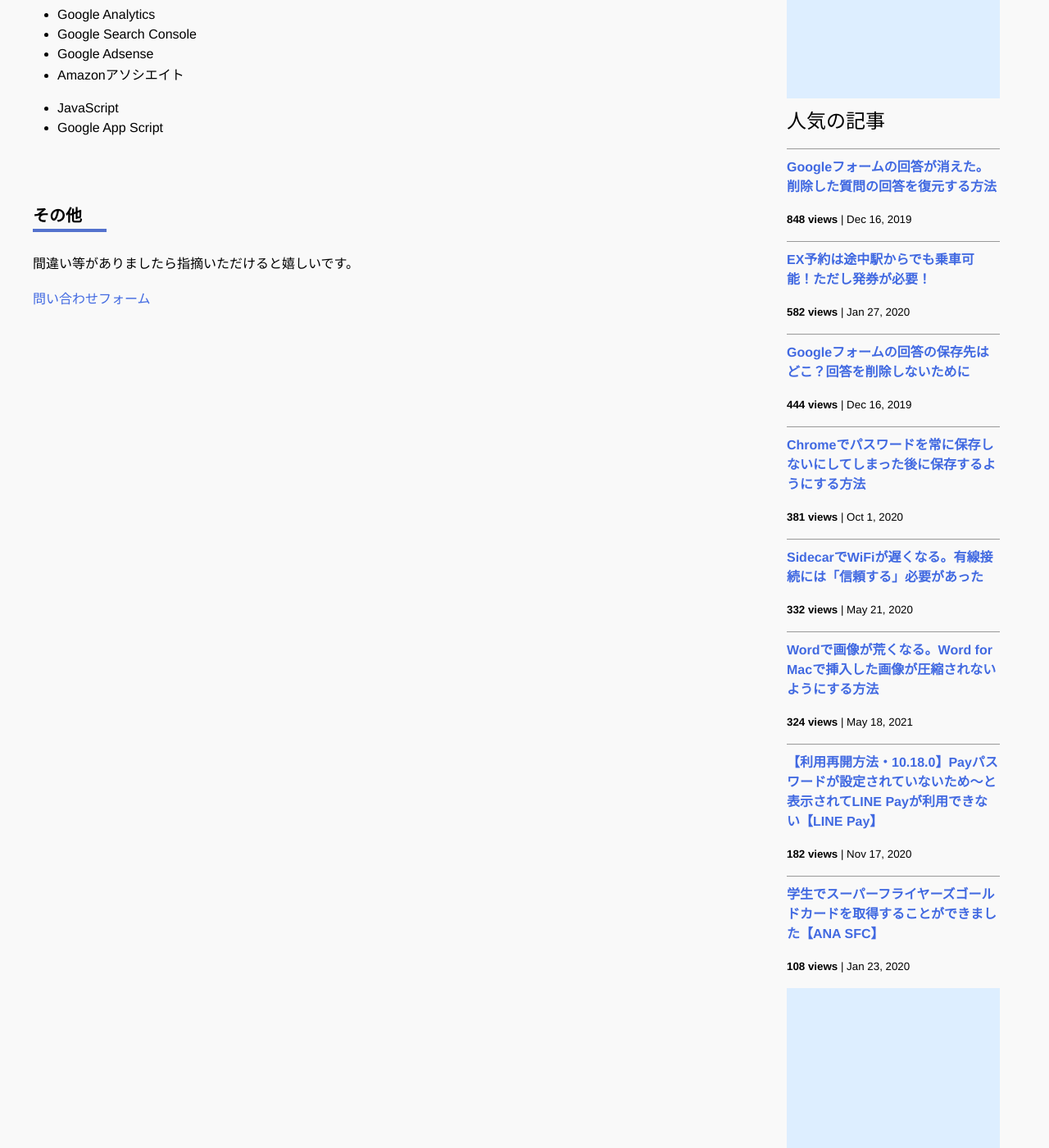
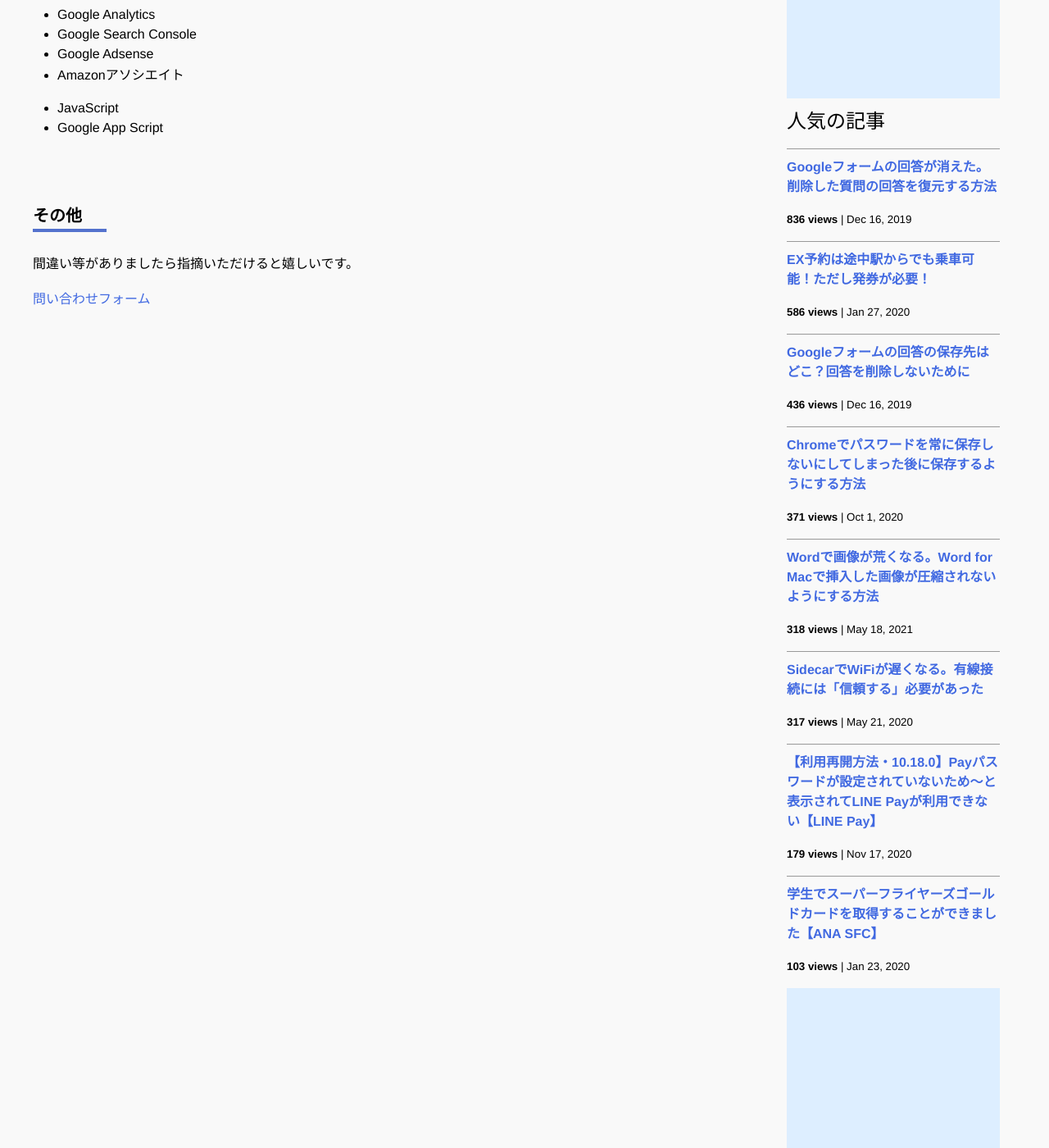
Before and after one commit to iwanaminami/shoyaiwaname, a Jekyll site: the page built from about.markdown, in a window 1280 px wide and 1400 px high, scrolled down 693 px. Shown: the whole window at 82% size. Built offline with Jekyll 4.4.1, drawn with Linux system fonts in a browser that asks for light colours; nearby versions of some CDN libraries; comment, search, counter and statistics services are not loaded.

Commit message:
a new commit message

```diff
--- a/_data/popularposts.yml
+++ b/_data/popularposts.yml
@@ -1,17 +1,17 @@
 side:
-  - view: 848
+  - view: 836
     url: /2019/12/16/restore-googleform.html
-  - view: 582
+  - view: 586
     url: /2020/01/27/ex-rideontheway.html
-  - view: 444
+  - view: 436
     url: /2019/12/16/googleform-answers.html
-  - view: 381
+  - view: 371
     url: /2020/10/01/googlepassword.html
-  - view: 332
+  - view: 318
+    url: /2021/05/18/image-compression-word.html
+  - view: 317
     url: /2020/05/21/sidecar-via-cable.html
-  - view: 324
-    url: /2021/05/18/image-compression-word.html
-  - view: 182
+  - view: 179
     url: /2020/11/17/linepay.html
-  - view: 108
+  - view: 103
     url: /2020/01/23/sfcgold.html
```
